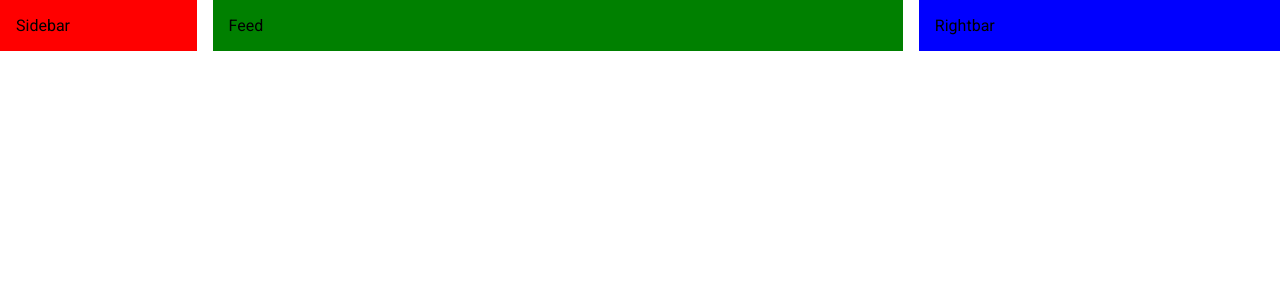
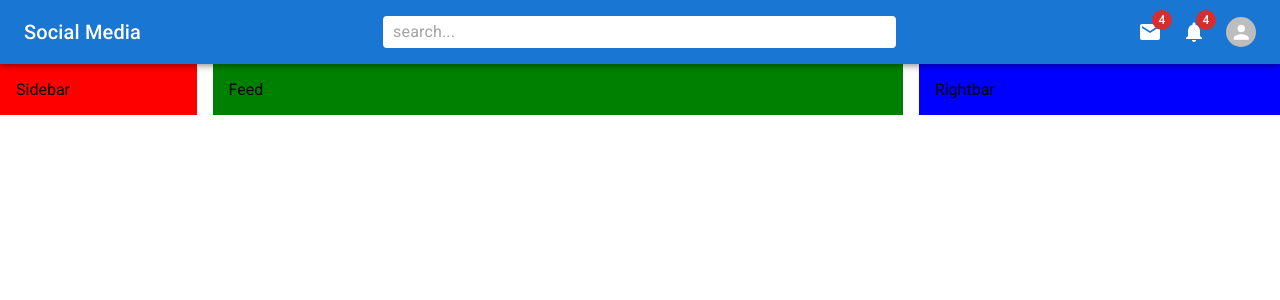
Before and after one commit to JithuPrabhakar/MUI, a React (Create React App) app: page / in a window 1280 px wide. Shown: the top 300 px of the page. Built offline with nearby package versions, Linux system fonts and the light colour scheme.

Commit message:
navbar complete

```diff
--- a/src/App.js
+++ b/src/App.js
@@ -9,7 +9,7 @@
 
   return (
     <Box>
-      { /*<Navbar /> */}
+      <Navbar />
       <Stack direction='row' gap={2} justifyContent={"space-between"}>
         <Sidebar />
         <Feed />
--- a/src/components/Navbar.jsx
+++ b/src/components/Navbar.jsx
@@ -1,10 +1,87 @@
-import React from 'react'
+import { AppBar, Avatar, Badge, Box, InputBase, Menu, MenuItem, styled, Toolbar, Typography } from '@mui/material';
+import Groups3Icon from '@mui/icons-material/Groups3';
+import MailIcon from '@mui/icons-material/Mail';
+import NotificationsIcon from '@mui/icons-material/Notifications';
+import React, { useState } from 'react'
+
+const StyledToolbar = styled(Toolbar) ({
+  display: "flex",
+  justifyContent: 'space-between',
+});
+
+const Search = styled("div") (({theme})=>({
+  backgroundColor:"white",
+  padding: "0 10px",
+  borderRadius: theme.shape.borderRadius,
+  width:'40%',
+}))
+
+const Icons = styled(Box) (({theme})=>({
+  display:"none",
+  alignItems:'center',
+  gap:'20px',
+  [theme.breakpoints.up("sm")]: {
+    display:'flex'
+  }
+}))
+
+const UserBox = styled(Box) (({theme})=>({
+  display:"flex",
+  alignItems:'center',
+  gap:'10px',
+  [theme.breakpoints.up("sm")]: {
+    display:'none'
+  }
+}))
 
 const Navbar = () => {
+  const [open, setOpen] = useState(false);
+
   return (
-    <div>
-      Navbar
-    </div>
+    <AppBar position='sticky'>
+      <StyledToolbar>
+        <Typography variant='h6' sx={{ display:{ xs:"none", sm:"block" }}}>
+          Social Media
+        </Typography>
+        <Groups3Icon  sx={{ display:{ xs:"block", sm:"none" }}} />
+        <Search>
+          <InputBase placeholder='search...'/>
+        </Search>
+        <Icons>
+          <Badge badgeContent={4} color="error">
+            <MailIcon />
+          </Badge>
+          <Badge badgeContent={4} color="error">
+            <NotificationsIcon />
+          </Badge>
+          <Avatar sx={{ width:'30px', height:'30px' }}
+            onClick = { (e) => setOpen(true) }
+          />
+        </Icons>
+        <UserBox onClick = { (e) => setOpen(true) }>
+          <Avatar sx={{ width:'30px', height:'30px' }} />
+          <Typography>Username</Typography>
+        </UserBox>
+      </StyledToolbar>
+      <Menu
+        id="demo-positioned-menu"
+        aria-labelledby="demo-positioned-button"
+        open={open}
+        onClose = { (e) => setOpen(false) }
+        anchorOrigin={{
+          vertical: 'top',
+          horizontal: 'right',
+        }}
+        transformOrigin={{
+          vertical: 'top',
+          horizontal: 'right',
+        }}
+      >
+        <MenuItem>Profile</MenuItem>
+        <MenuItem>My account</MenuItem>
+        <MenuItem>Logout</MenuItem>
+      </Menu>
+    </AppBar>
   )
 }
 
--- a/src/components/Rightbar.jsx
+++ b/src/components/Rightbar.jsx
@@ -3,7 +3,8 @@
 
 const Rightbar = () => {
   return (
-    <Box bgcolor={'blue'} flex={2} p={2}>
+    <Box bgcolor={'blue'} flex={2} p={2}
+      sx={{ display: { xs: "none", sm:"block" }}}>
       Rightbar
     </Box>
   )
--- a/src/components/Sidebar.jsx
+++ b/src/components/Sidebar.jsx
@@ -3,7 +3,8 @@
 
 const Sidebar = () => {
   return (
-    <Box bgcolor={'red'} flex={1} p={2}>
+    <Box bgcolor={'red'} flex={1} p={2}
+      sx={{ display: { xs: "none", sm:"block" }}}>
       Sidebar
     </Box>
   )
```
